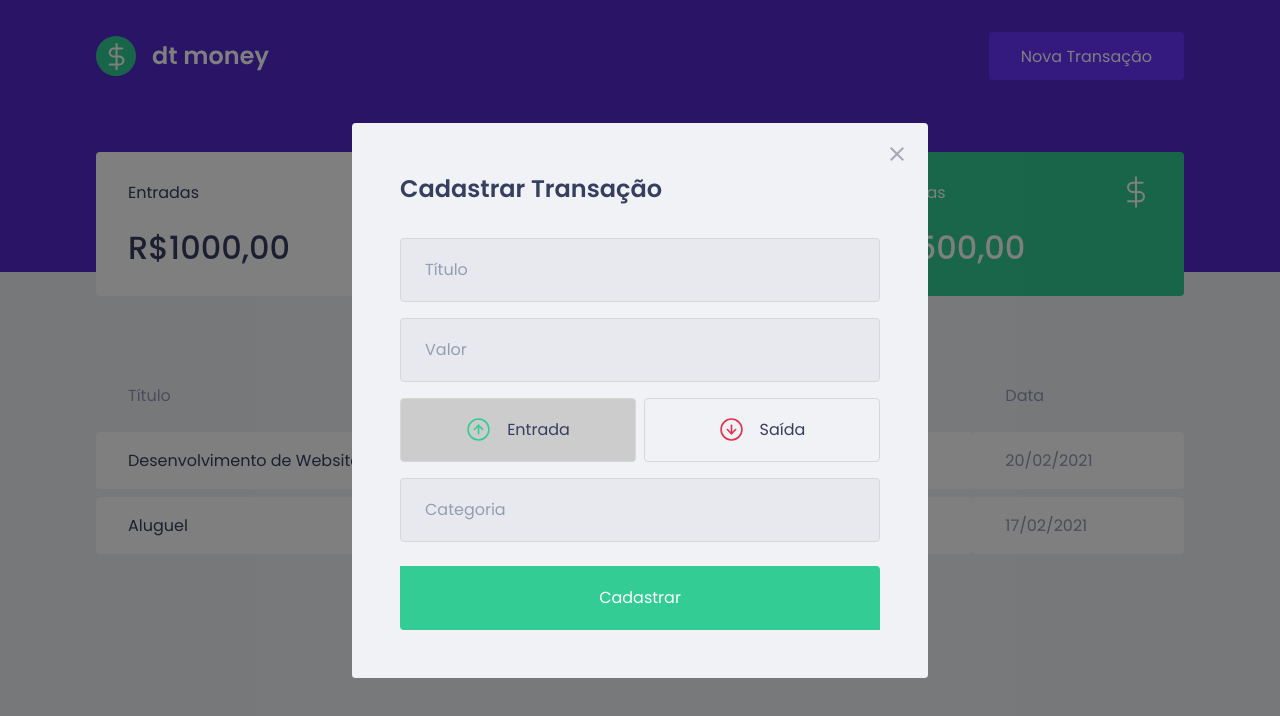
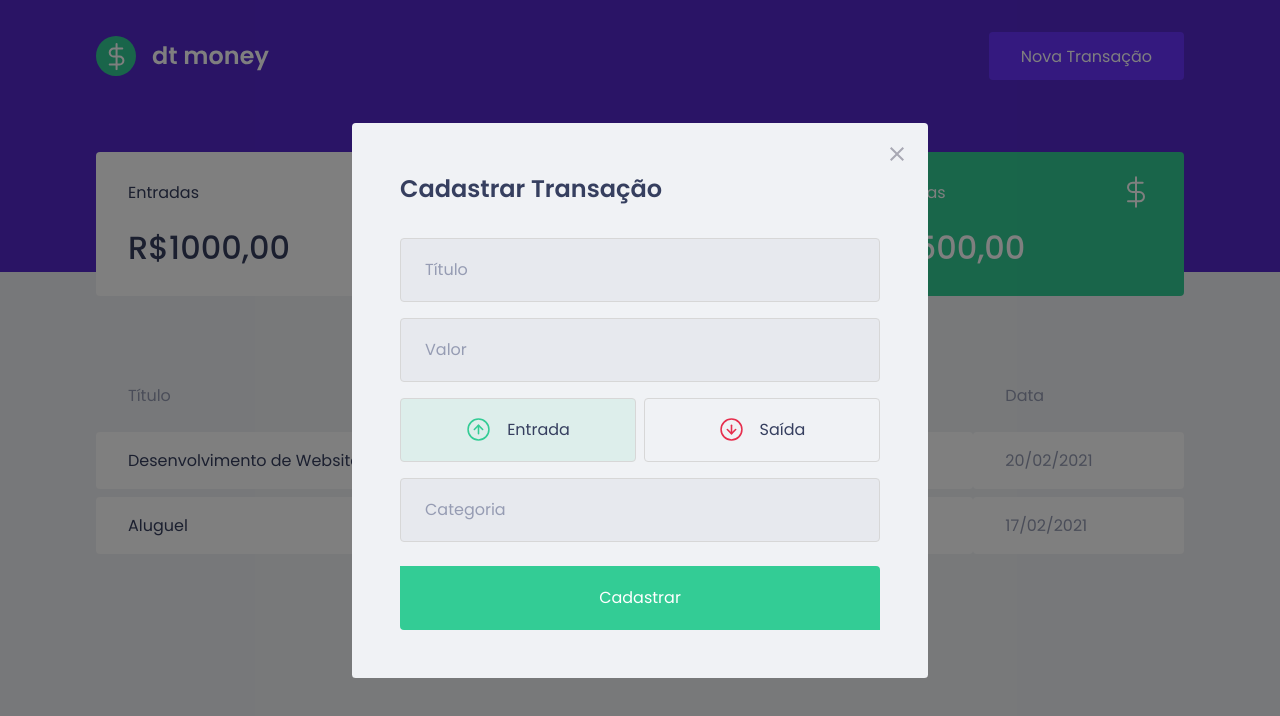
Before and after one commit to NicolasSampaio/IgniteReactJSChapter2, a React (Create React App) app: page / in a window 1280 px wide. Both pictures are taken after a click on the button "Nova Transação". Shown: the top 716 px of the page. Built offline with nearby package versions, Linux system fonts and the light colour scheme; no server answers; what miragejs would draw is missing.

Commit message:
Color of button finished

```diff
--- a/src/components/NewTransactionModal/index.tsx
+++ b/src/components/NewTransactionModal/index.tsx
@@ -45,6 +45,7 @@
               setType("deposit");
             }}
             isActive={type === "deposit"}
+            activeColor="green"
           >
             <img src={incomeImg} alt="Entrada" />
             <span>Entrada</span>
@@ -56,6 +57,7 @@
               setType("withdraw");
             }}
             isActive={type === "withdraw"}
+            activeColor="red"
           >
             <img src={outcomeImg} alt="Saída" />
             <span>Saída</span>
--- a/src/components/NewTransactionModal/styles.ts
+++ b/src/components/NewTransactionModal/styles.ts
@@ -1,5 +1,5 @@
 import styled from "styled-components";
-import { darken } from 'polished'
+import { darken, transparentize } from 'polished'
 
 export const Container = styled.form`
   h2 {
@@ -58,6 +58,12 @@
 
 interface RadioBoxProps {
   isActive: boolean;
+  activeColor: 'green' | 'red';
+}
+
+const colors = {
+  red: '#e52e4d',
+  green: '#33cc95'
 }
 
 export const RadioBox = styled.button<RadioBoxProps>`
@@ -65,7 +71,7 @@
   border: 1px solid #d7d7d7;
   border-radius: 0.25rem;
 
-  background: ${(props) => props.isActive ? '#ccc' : 'transparent'};
+  background: ${(props) => props.isActive ? transparentize(0.9, colors[props.activeColor]) : 'transparent'};
 
   display: flex;
   align-items: center;
```
